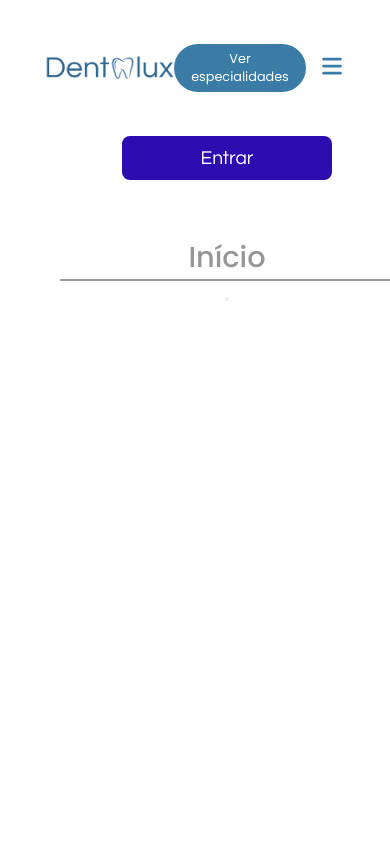
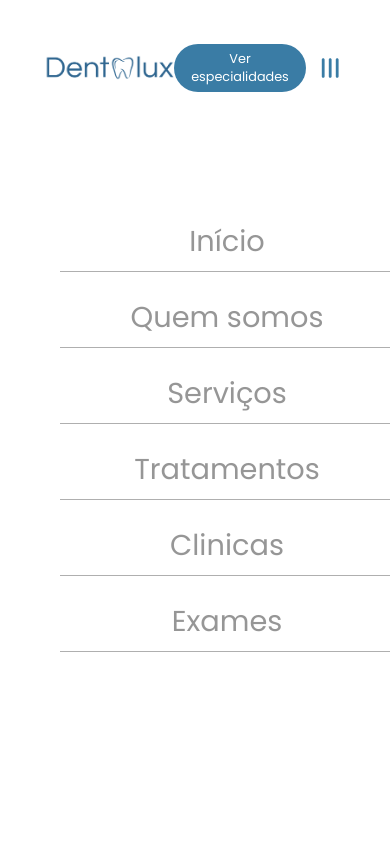
Before and after one commit to DevLucasHenrique/Dentalux, a React (Vite) app in the folder dentalux-app/: page / in a window 390 px wide. Both pictures are taken after a click on the button 332 px from the left and 68 px from the top of the page. Shown: the top 844 px of the page. Built offline with nearby package versions, Linux system fonts and the light colour scheme.

Commit message:
HTML and CSS of Mobile Menu finish

```diff
--- a/dentalux-app/src/components/header/Header.css
+++ b/dentalux-app/src/components/header/Header.css
@@ -2,6 +2,68 @@ header {
   font-family: var(--textFont);
   background-color: white;
 }
+
+@keyframes menuOpen {
+  0% {
+    transform: translateX(-100%);
+    opacity: 0;
+  }
+  60% {
+    transform: translateX(8px);
+    opacity: 1;
+  }
+  100% {
+    transform: translateX(0);
+    opacity: 1;
+  }
+}
+
+@keyframes menuClose {
+  0% {
+    transform: translateX(0);
+    opacity: 1;
+  }
+  100% {
+    transform: translateX(-100%);
+    opacity: 0;
+  }
+}
+
+@keyframes linkAppear {
+  0% {
+    opacity: 0;
+    transform: translateX(-16px);
+  }
+  100% {
+    opacity: 1;
+    transform: translateX(0);
+  }
+}
+
+.menu.open {
+  animation: menuOpen 0.38s cubic-bezier(0.22, 1, 0.36, 1) forwards;
+}
+
+.menu.closed {
+  animation: menuClose 0.28s cubic-bezier(0.55, 0, 1, 0.45) forwards;
+}
+
+.menu.closed .mobile-link {
+  opacity: 0;
+}
+
+.menu.open .mobile-link {
+  animation: linkAppear 0.3s ease forwards;
+  opacity: 0;
+}
+
+.menu.open .mobile-link:nth-child(1) { animation-delay: 0.15s; }
+.menu.open .mobile-link:nth-child(2) { animation-delay: 0.22s; }
+.menu.open .mobile-link:nth-child(3) { animation-delay: 0.29s; }
+.menu.open .mobile-link:nth-child(4) { animation-delay: 0.36s; }
+.menu.open .mobile-link:nth-child(5) { animation-delay: 0.43s; }
+.menu.open .mobile-link:nth-child(6) { animation-delay: 0.50s; }
+
 
 .menu {
   display: flex;
@@ -9,8 +71,7 @@ header {
   background-color: white;
   position: absolute;
   flex-flow: column nowrap;
-  gap: 32px;
-  justify-content: start;
+  justify-content: space-around;
   align-items: center;
   height: 100%;
   position: absolute;
@@ -19,7 +80,7 @@ header {
 
 .menu button.login {
   font-family: var(--logoFont);
-  background-color: var(--purple);
+  background-color: var(--darkBlue);
   width: 55%;
   padding: 12px;
   color: white;
@@ -30,7 +91,7 @@ header {
 }
 
 .menu .mobile-links {
-  padding: 24px;
+  padding: 0px 24px;
   width: 100%;
   display: flex;
   flex-flow: column nowrap;
@@ -41,7 +102,6 @@ header {
 .menu .mobile-links {
   display: flex;
   flex-flow: column;
-  gap: 12px;
 }
 
 header #mobile-nav {
@@ -72,17 +132,47 @@ button.mobile-services {
   border-radius: 64px;
 }
 
+.mobile-menu-button.normal {
+  rotate: 0deg;
+}
+
+.mobile-menu-button.down {
+  rotate: -90deg;
+}
+
 button.mobile-menu-button {
   font-size: 1.4rem;
   background-color: transparent;
   color: var(--azure);
   border: none;
+  transition: 0.2s ease-out;
 }
 
-.menu .menu-title {
+button.mobile-menu-button:active {
+  transform: scale(0.8);
+}
+
+.menu .mobile-link {
+  font-family: var(--textFont);
   font-size: 1.8em;
   color: #5454549d;
   text-decoration: none;
-  font-weight: 500;
-  border-bottom: 2px solid #54545498;
+  font-weight: 400;
+  transition: 0.3s ease;
 }
+
+.menu .mobile-link:hover {
+  color: black;
+  transform: translateX(6px);
+  font-size: 1.9em
+}
+
+.menu .mobile-link::after {
+  content: "";
+  display: block;
+  width: 100%;
+  font-weight: 200;
+  border-bottom: 1px solid rgba(0, 0, 0, 0.315);
+  margin-bottom: 12px;
+  padding-block: 4px;
+}
--- a/dentalux-app/src/components/header/Header.tsx
+++ b/dentalux-app/src/components/header/Header.tsx
@@ -3,8 +3,22 @@ import { FontAwesomeIcon } from "@fortawesome/react-fontawesome";
 import { faBars } from "@fortawesome/free-solid-svg-icons";
 import "./Header.css";
 import { Link } from "react-router";
+import { useState } from "react";
 
 export function Header() {
+  const [ menuState, setMenuState ] = useState('closed');
+  const [ menuButtonState, setMenuButtonState ] = useState('normal');
+
+  const setMenu = () => {
+    if(menuState == 'closed') {
+      setMenuState('open');
+      setMenuButtonState('down');
+    } else {
+      setMenuButtonState('normal');
+      setMenuState('closed')
+    }
+  }
+
   return (
     <>
       <header>
@@ -12,24 +26,21 @@ export function Header() {
           <img src={logoMobile} className="logo-mobile" alt="Logo" />
           <div className="end-nav">
             <button className="mobile-services">Ver especialidades</button>
-            <button className="mobile-menu-button">
+            <button className={`mobile-menu-button ${menuButtonState}`} onClick={() => setMenu()}>
               <FontAwesomeIcon icon={faBars}></FontAwesomeIcon>
             </button>
           </div>
         </nav>
-        <div className="menu">
-          <button className="login">Entrar</button>
+        <div className={`menu ${menuState}`}>
           <div className="mobile-links">
-            <div className="info-group">
-              <div className="head">
-                <h4 className="menu-title">Início</h4>
-                <button className="down"></button>
-              </div>
-              <div className="info-links">
-                <Link to={'/'}></Link>
-              </div>
-            </div>
+            <Link className="mobile-link" to={'/'}>Início</Link>
+            <Link className="mobile-link" to={'/'}>Quem somos</Link>
+            <Link className="mobile-link" to={'/'}>Serviços</Link>
+            <Link className="mobile-link" to={'/'}>Tratamentos</Link>
+            <Link className="mobile-link" to={'/'}>Clinicas</Link>
+            <Link className="mobile-link" to={'/'}>Exames</Link>
           </div>
+          <div className="white-space"></div>
         </div>
       </header>
     </>
```
